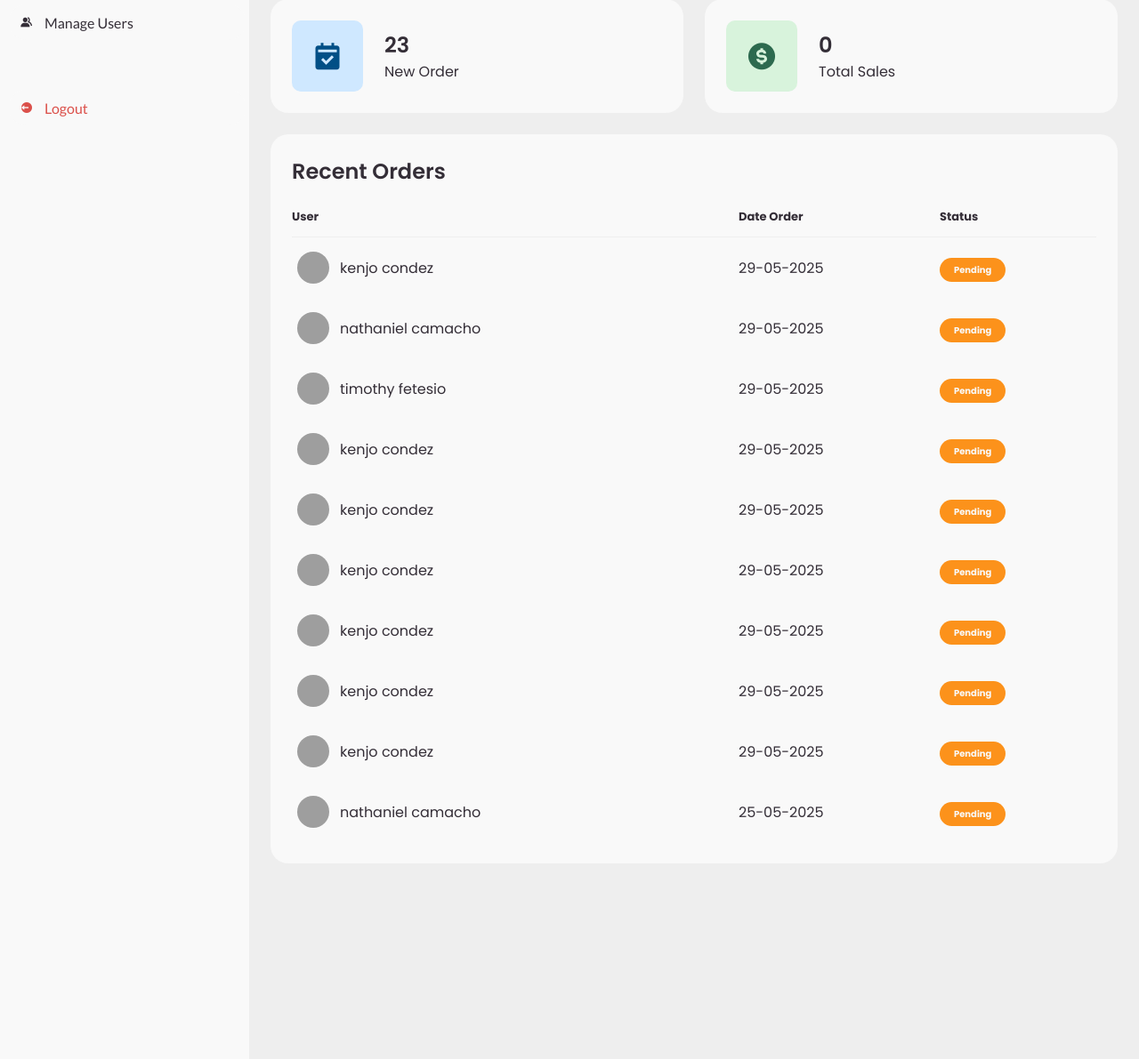
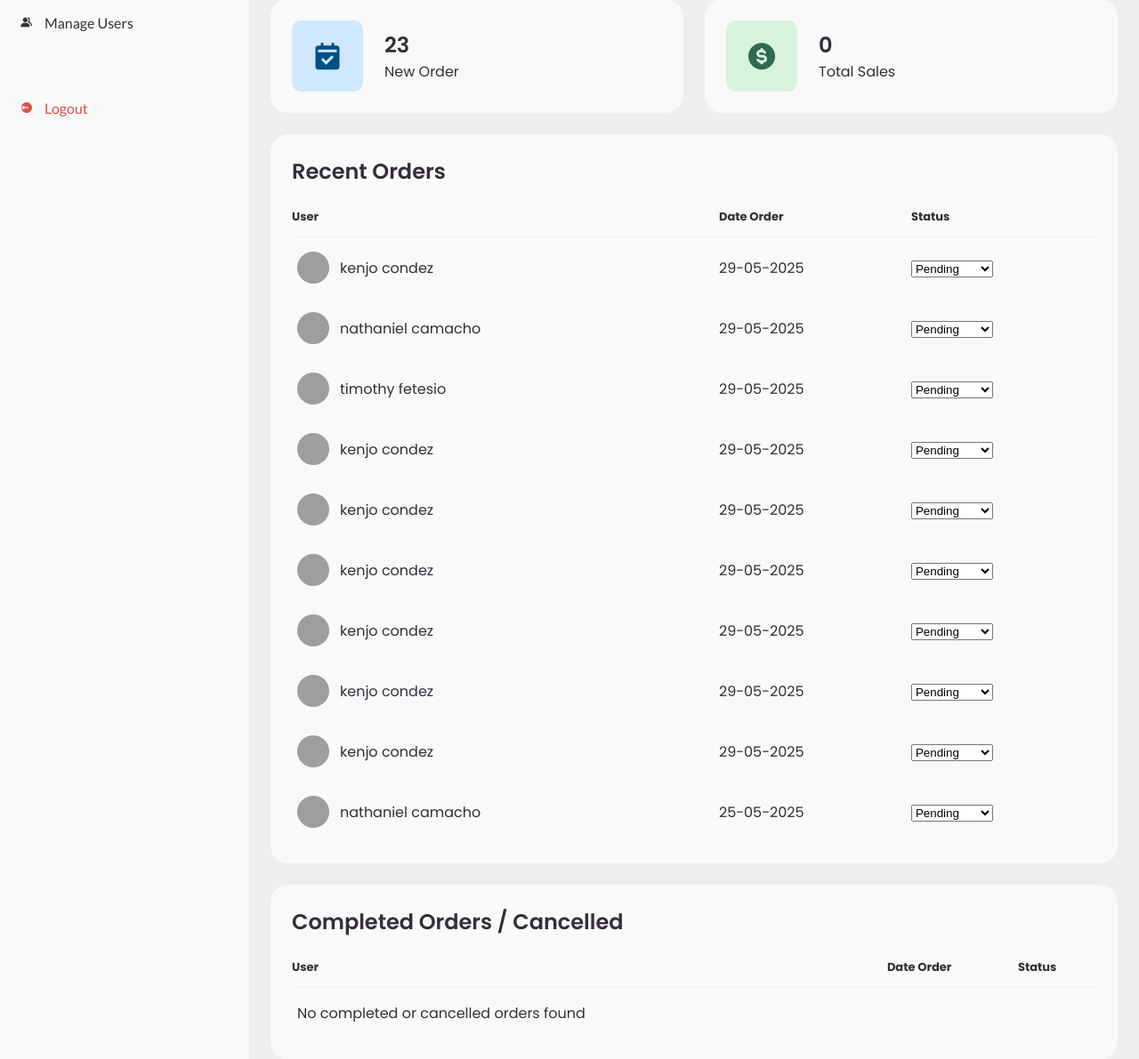
Before and after one commit to rainbowmole/information-management-webdesign, a PHP site: page /ap/admin.php in a window 1280 px wide. Shown: the part 219-1410 px from the top of the page at 89% size. Run offline with PHP 8.4, Linux system fonts and the light colour scheme; data comes from the database, SQL or seed files in the repository; some web fonts are replaced; grey boxes are pictures that could not be loaded.

Commit message:
Add files via upload

```diff
--- a/ap/dashboard.php
+++ b/ap/dashboard.php
@@ -59,10 +59,21 @@
     $q = "SELECT o.order_id, o.created_at, o.order_status, u.firstname, u.lastname
             FROM orders o
             JOIN users u ON o.user_id = u.user_id
+            WHERE o.order_status NOT IN ('Delivered', 'Cancelled')
             ORDER BY o.created_at DESC
             LIMIT 10";  // limit to 10 recent orders
 
     $result = mysqli_query($dbcon, $q);
+
+
+    $historyq = "SELECT o.order_id, o.created_at, o.order_status, u.firstname, u.lastname
+            FROM orders o
+            JOIN users u ON o.user_id = u.user_id
+            WHERE o.order_status IN ('Delivered', 'Cancelled')
+            ORDER BY o.created_at DESC
+            LIMIT 10";  // limit to 10 recent orders
+
+    $complete_order_result = mysqli_query($dbcon, $historyq);
     ?>
 
     <div class="table-data">
@@ -89,7 +100,7 @@
                             $orderDate = date('d-m-Y', strtotime($row['created_at']));
 
                             $status = htmlspecialchars($row['order_status']);
-                            $statusClass = strtolower($status);
+                            $statusClass = strtolower(str_replace(' ', '-', $row['order_status']));
 
                             echo "<tr>
                                 <td>
@@ -97,7 +108,20 @@
                                     <p>{$userFullName}</p>
                                 </td>
                                 <td>{$orderDate}</td>
-                                <td><span class='status {$statusClass}'>{$status}</span></td>
+                                <td>
+                                    <form method='POST' action='change_status.php'>
+                                        <input type='hidden' name='order_id' value='" . htmlspecialchars($row['order_id']) . "'>
+                                        <select name='new_status' onchange='this.form.submit()'>";
+                                            $statuses = ['Pending','Preparing','On the Way','Delivered','Cancelled'];
+                                            foreach ($statuses as $s) {
+                                                $selected = $s === $row['order_status'] ? "selected" : "";
+                                                $safeStatus = htmlspecialchars($s);
+                                                echo "<option value='$safeStatus' $selected>$safeStatus</option>";
+                                            }
+
+                            echo "      </select>
+                                    </form>
+                                </td>
                             </tr>";
                         }
                     } else {
@@ -107,6 +131,41 @@
                 </tbody>
             </table>
         </div>
-
     </div>
+    <div class="table-data">
+    <div class="order">
+        <div class="head">
+            <h3>Completed Orders / Cancelled</h3>
+        </div>
+        <table>
+            <thead>
+                <tr>
+                    <th>User</th>
+                    <th>Date Order</th>
+                    <th>Status</th>
+                </tr>
+            </thead>
+            <tbody>
+                <?php
+                if ($complete_order_result && $complete_order_result->num_rows > 0) {
+                    while ($row = $complete_order_result->fetch_assoc()) {
+                        $userFullName = htmlspecialchars($row['firstname'] . ' ' . $row['lastname']);
+                        $orderDate = date('d-m-Y', strtotime($row['created_at']));
+                        $status = htmlspecialchars($row['order_status']);
+                        echo "<tr>
+                            <td>
+                                <img src='img/people.png' alt='/'><p>{$userFullName}</p>
+                            </td>
+                            <td>{$orderDate}</td>
+                            <td>{$status}</td>
+                        </tr>";
+                    }
+                } else {
+                    echo "<tr><td colspan='3'>No completed or cancelled orders found</td></tr>";
+                }
+                ?>
+            </tbody>
+        </table>
+    </div>
+</div>
 </main>
```
Also changed, not shown: ap/change_status.php (added, +22 -0 lines).
